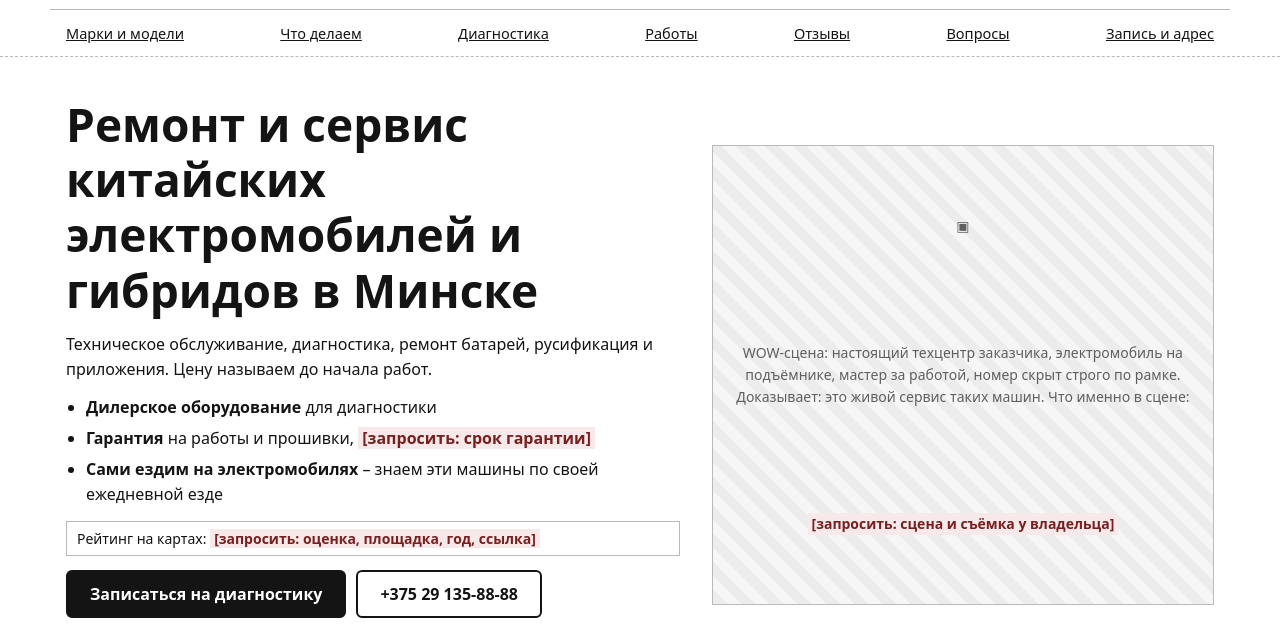
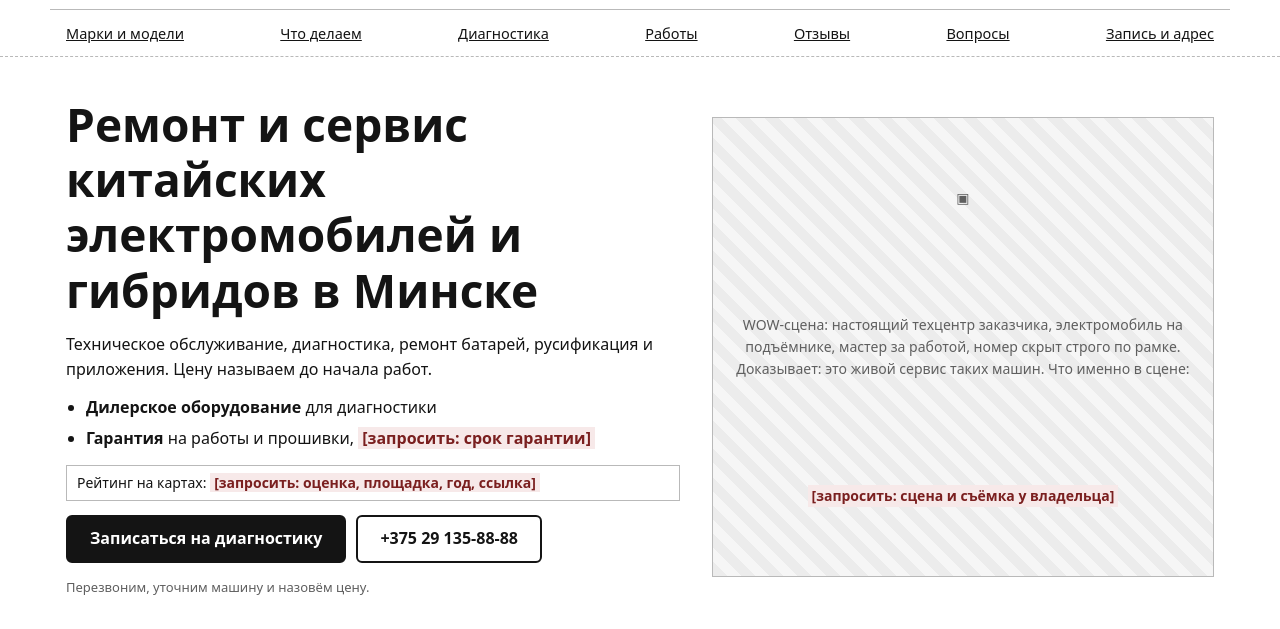
Before and after one commit to tema-mail/evolution-service-minsk-proto, a plain HTML site: page glavnaya.html in a window 1280 px wide. Shown: the part 168-797 px from the top of the page. Drawn offline with Linux system fonts and the light colour scheme.

Commit message:
Главная: два буллета
Co-Authored-By: Claude Opus 5.5 <noreply@anthropic.com>

```diff
--- a/glavnaya.html
+++ b/glavnaya.html
@@ -205,7 +205,6 @@ body.vz-has-sticky .w-sticky { display: none !important; }
           <ul>
             <li><b>Дилерское оборудование</b> для диагностики</li>
             <li><b>Гарантия</b> на работы и прошивки, <span class="w-ask">[запросить: срок гарантии]</span></li>
-            <li><b>Сами ездим на электромобилях</b> – знаем эти машины по своей ежедневной езде</li>
           </ul>
           <p class="w-trust">Рейтинг на картах: <span class="w-ask">[запросить: оценка, площадка, год, ссылка]</span></p>
           <div class="w-actions"><a class="w-btn" href="#zapis">Записаться на диагностику</a><a class="w-btn ghost" href="tel:+375291358888">+375 29 135-88-88</a></div>
```
